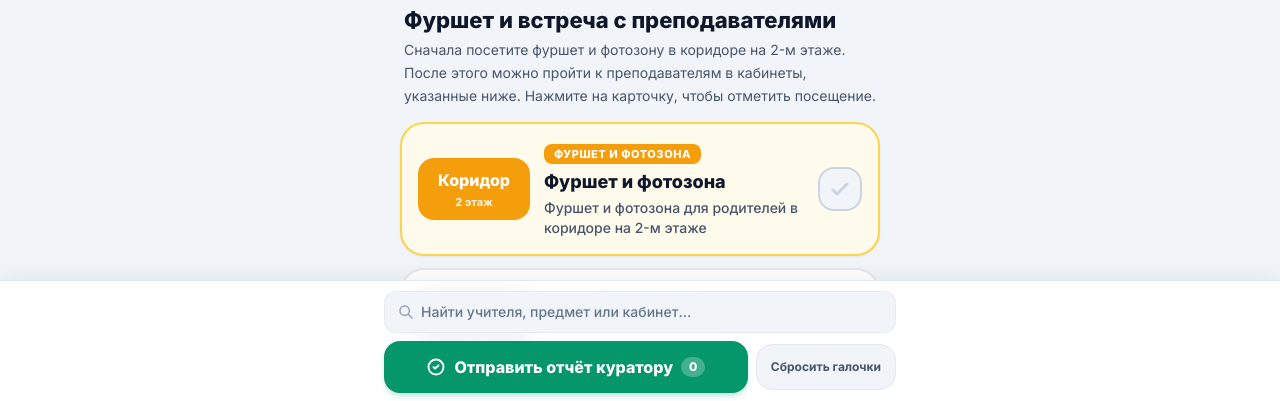
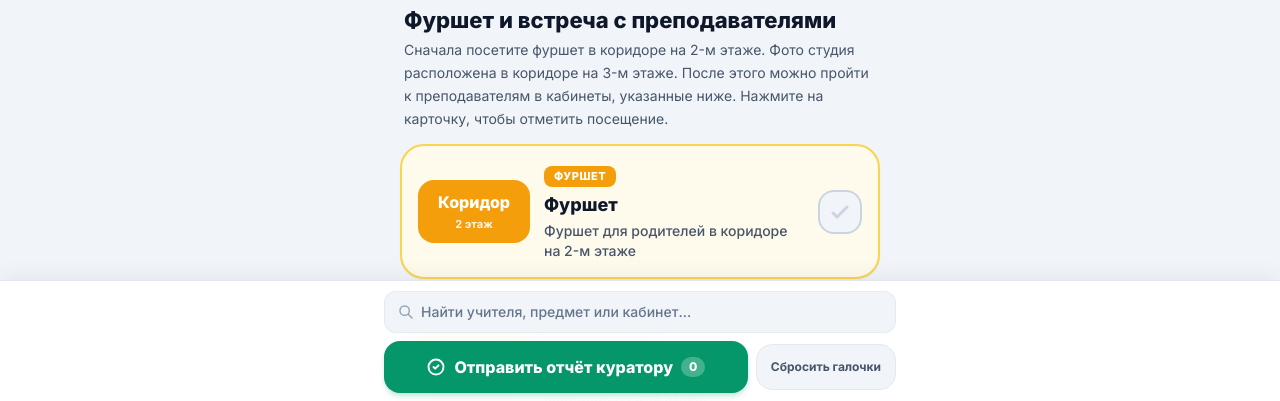
Before and after one commit to college-alatoo/Parents-meeting-, a plain HTML site: page index.html in a window 1280 px wide. Shown: the part 395-796 px from the top of the page. Drawn offline with nearby package versions, Linux system fonts and the light colour scheme.

Commit message:
Separate buffet and photo studio locations

```diff
--- a/index.html
+++ b/index.html
@@ -241,10 +241,20 @@
                 id: 'buffet-1600',
                 stage: '16:00',
                 isBuffet: true,
-                title: 'Фуршет и фотозона',
-                subtitle: 'Фуршет и фотозона для родителей в коридоре на 2-м этаже',
+                title: 'Фуршет',
+                subtitle: 'Фуршет для родителей в коридоре на 2-м этаже',
                 room: 'Коридор',
                 floor: '2 этаж',
+                group: null
+            },
+            {
+                id: 'photozone-1600',
+                stage: '16:00',
+                isPhotoZone: true,
+                title: 'Фото студия',
+                subtitle: 'Фото студия для родителей в коридоре на 3-м этаже',
+                room: 'Коридор',
+                floor: '3 этаж',
                 group: null
             },
             {
@@ -696,7 +706,7 @@
                             Фуршет и встреча с преподавателями
                         </h2>
                         <p class="text-sm text-slate-600 mt-1 leading-relaxed">
-                            Сначала посетите фуршет и фотозону в коридоре на 2-м этаже. После этого можно пройти к преподавателям в кабинеты, указанные ниже. Нажмите на карточку, чтобы отметить посещение.
+                            Сначала посетите фуршет в коридоре на 2-м этаже. Фото студия расположена в коридоре на 3-м этаже. После этого можно пройти к преподавателям в кабинеты, указанные ниже. Нажмите на карточку, чтобы отметить посещение.
                         </p>
                     </div>
                     <div class="space-y-3 cards-list"></div>
@@ -828,7 +838,7 @@
             let badgeBg = 'bg-slate-900 text-white';
             if (isChecked) {
                 badgeBg = 'bg-emerald-600 text-white';
-            } else if (item.isBuffet) {
+            } else if (item.isBuffet || item.isPhotoZone) {
                 badgeBg = 'bg-amber-500 text-white';
             } else if (isMyGroup) {
                 badgeBg = 'bg-brand-600 text-white';
@@ -850,7 +860,11 @@
                     ` : ''}
                     ${item.isBuffet ? `
                         <span class="inline-block text-[11px] font-extrabold uppercase tracking-wider bg-amber-500 text-white px-2.5 py-0.5 rounded-lg mb-1">
-                            ФУРШЕТ И ФОТОЗОНА
+                            ФУРШЕТ
+                        </span>
+                    ` : item.isPhotoZone ? `
+                        <span class="inline-block text-[11px] font-extrabold uppercase tracking-wider bg-amber-500 text-white px-2.5 py-0.5 rounded-lg mb-1">
+                            ФОТО СТУДИЯ
                         </span>
                     ` : ''}
 
```
